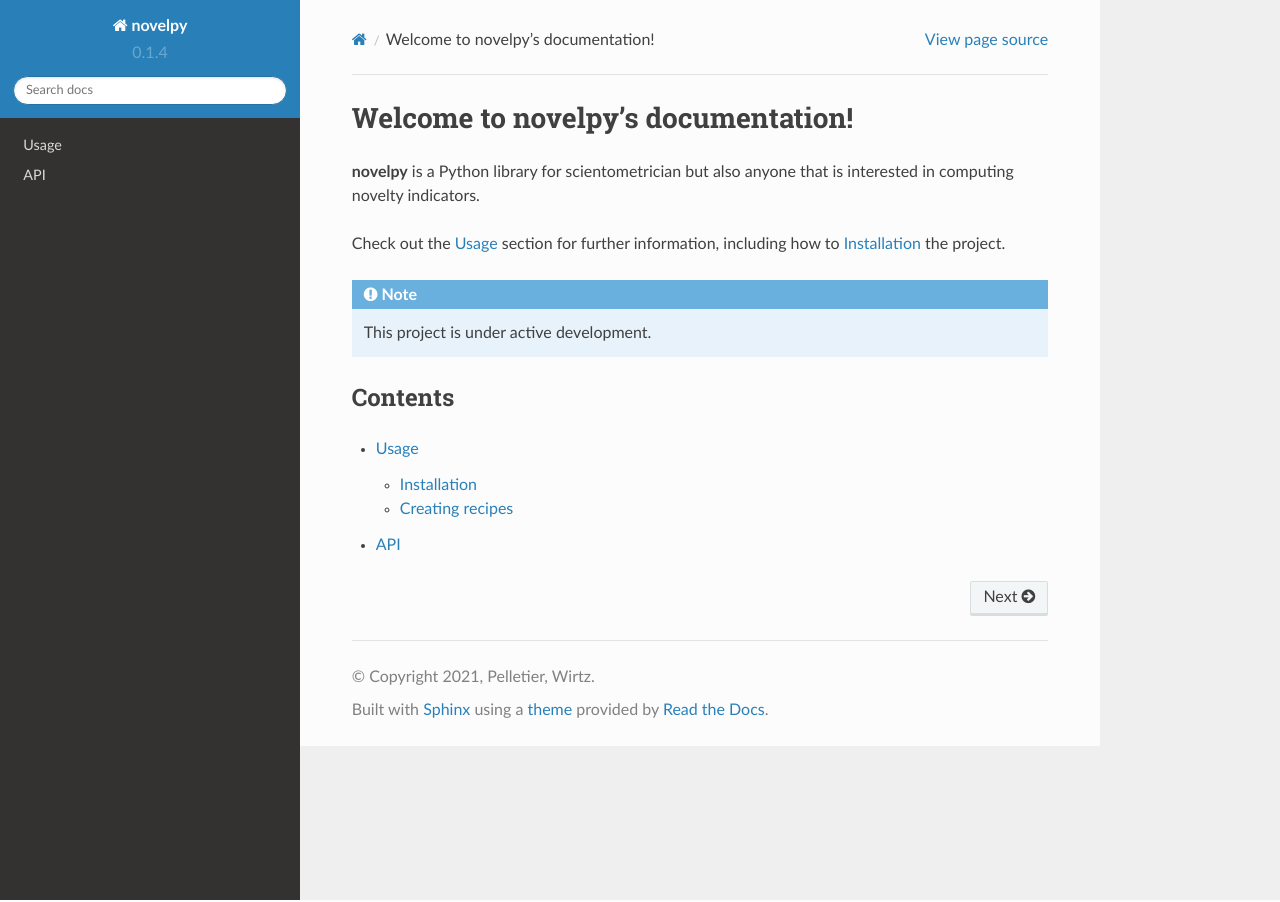
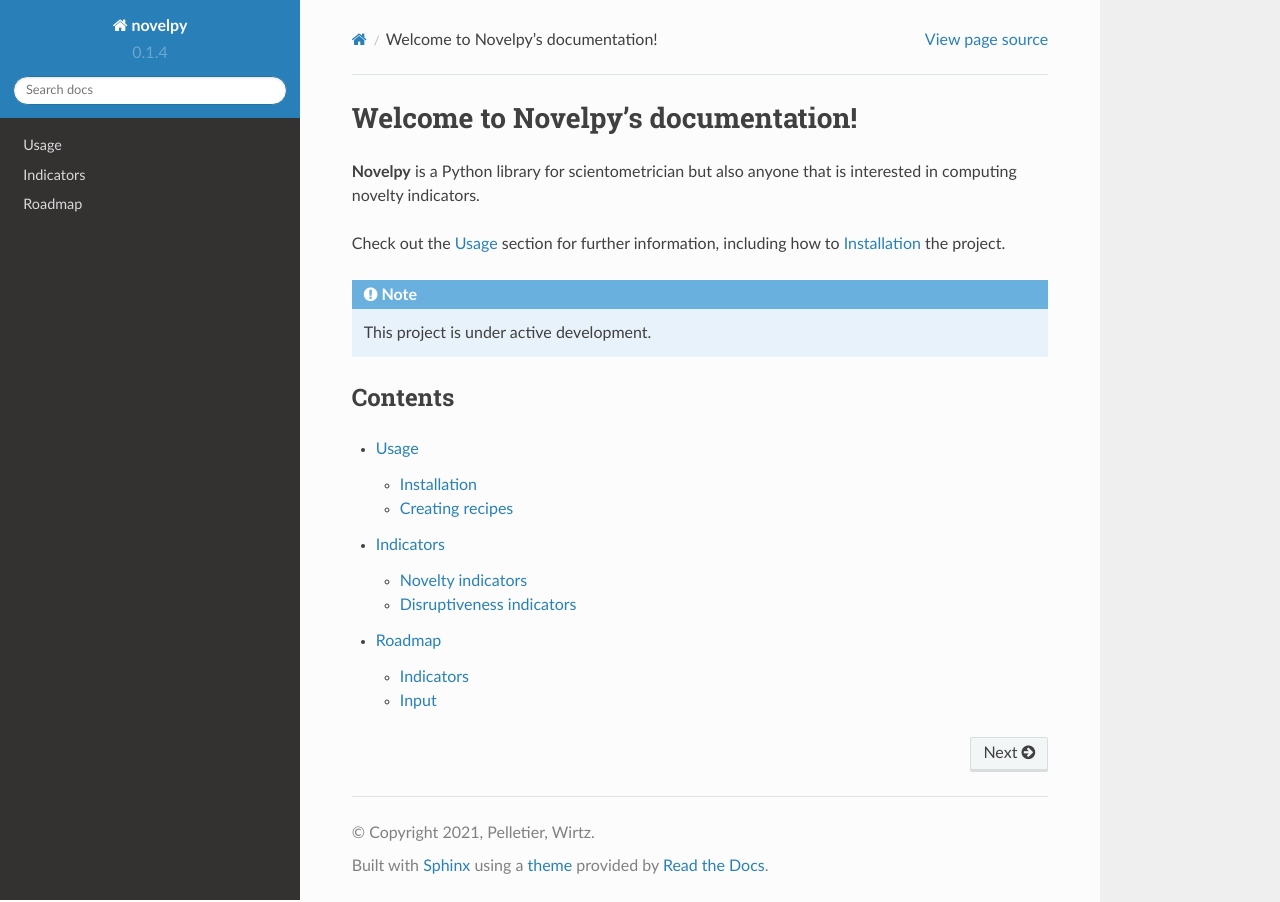
Before and after one commit to Kwirtz/novelpy, a Sphinx documentation site: the page built from docs/source/index.rst, in a window 1280 px wide. Built offline with Sphinx 7.4.7 and the Read the Docs theme 2.0.0, drawn with Linux system fonts in a browser that asks for light colours.

Commit message:
Update docs

```diff
--- a/README.rst
+++ b/README.rst
@@ -1,5 +1,5 @@
 *****
-novelpy
+Novelpy
 *****
 
 The goal of this package is to help scientometrician work with novelty indicators.
--- a/docs/source/index.rst
+++ b/docs/source/index.rst
@@ -1,7 +1,7 @@
-Welcome to novelpy's documentation!
+Welcome to Novelpy's documentation!
 ===================================
 
-**novelpy** is a Python library for scientometrician but also anyone that is interested in computing novelty indicators.
+**Novelpy** is a Python library for scientometrician but also anyone that is interested in computing novelty indicators.
 
 Check out the :doc:`usage` section for further information, including
 how to :ref:`installation` the project.
@@ -16,4 +16,5 @@
 .. toctree::
 
    usage
-   api
+   indicators
+   roadmap
--- /dev/null
+++ b/docs/source/indicators.rst
@@ -0,0 +1,15 @@
+Indicators
+=====
+
+.. _Novelty:
+.. _Dirsuptiveness:
+
+Novelty indicators
+------------
+
+List of novelty indicators we currently support:
+
+Disruptiveness indicators
+----------------
+
+List of Disruptiveness indicators we currently support:
```
Also changed, not shown: docs/source/api.rst (deleted, +0 -7 lines).
